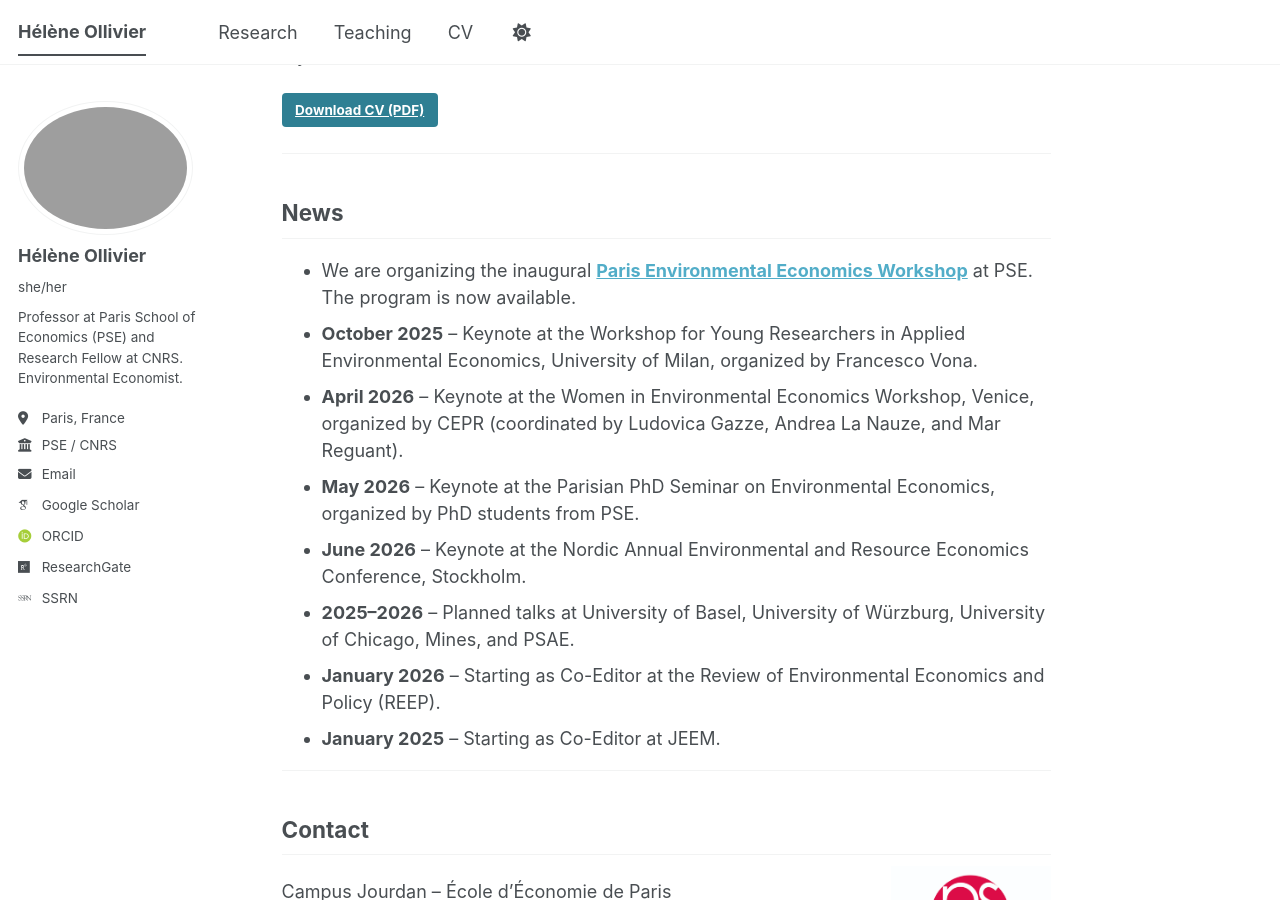
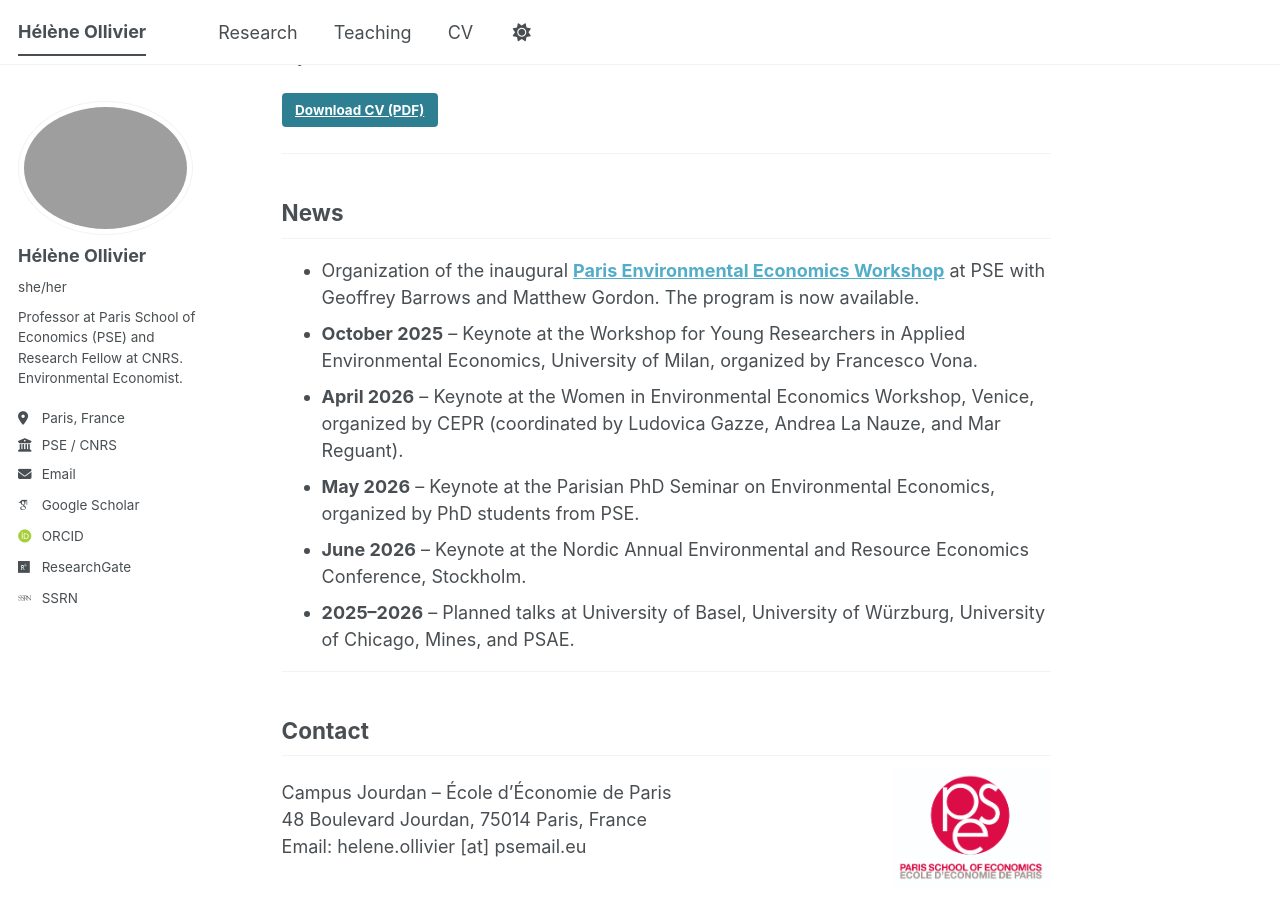
Before and after one commit to heleneollivier/heleneollivier.github.io, a Jekyll site: the page built from _pages/about.md, in a window 1280 px wide and 900 px high, scrolled down 522 px. Built offline with Jekyll 4.4.1, drawn with Linux system fonts in a browser that asks for light colours; some web fonts are replaced; a script bundle is joined from its source files by our own code; library files that are not in the unit come from our copies.

Commit message:
Update news: add co-organizers to workshop, remove editorial mentions

```diff
--- a/_pages/about.md
+++ b/_pages/about.md
@@ -21,14 +21,12 @@ I completed my PhD in 2010 at the [Economics Department at the École Polytechni
 
 ## News
 
-- We are organizing the inaugural [**Paris Environmental Economics Workshop**](https://www.parisschoolofeconomics.eu/en/events/paris-environmental-economics-workshop/) at PSE. The program is now available.
+- Organization of the inaugural [**Paris Environmental Economics Workshop**](https://www.parisschoolofeconomics.eu/en/events/paris-environmental-economics-workshop/) at PSE with Geoffrey Barrows and Matthew Gordon. The program is now available.
 - **October 2025** – Keynote at the Workshop for Young Researchers in Applied Environmental Economics, University of Milan, organized by Francesco Vona.
 - **April 2026** – Keynote at the Women in Environmental Economics Workshop, Venice, organized by CEPR (coordinated by Ludovica Gazze, Andrea La Nauze, and Mar Reguant).
 - **May 2026** – Keynote at the Parisian PhD Seminar on Environmental Economics, organized by PhD students from PSE.
 - **June 2026** – Keynote at the Nordic Annual Environmental and Resource Economics Conference, Stockholm.
 - **2025–2026** – Planned talks at University of Basel, University of Würzburg, University of Chicago, Mines, and PSAE.
-- **January 2026** – Starting as Co-Editor at the Review of Environmental Economics and Policy (REEP).
-- **January 2025** – Starting as Co-Editor at JEEM.
 
 ---
 
```
